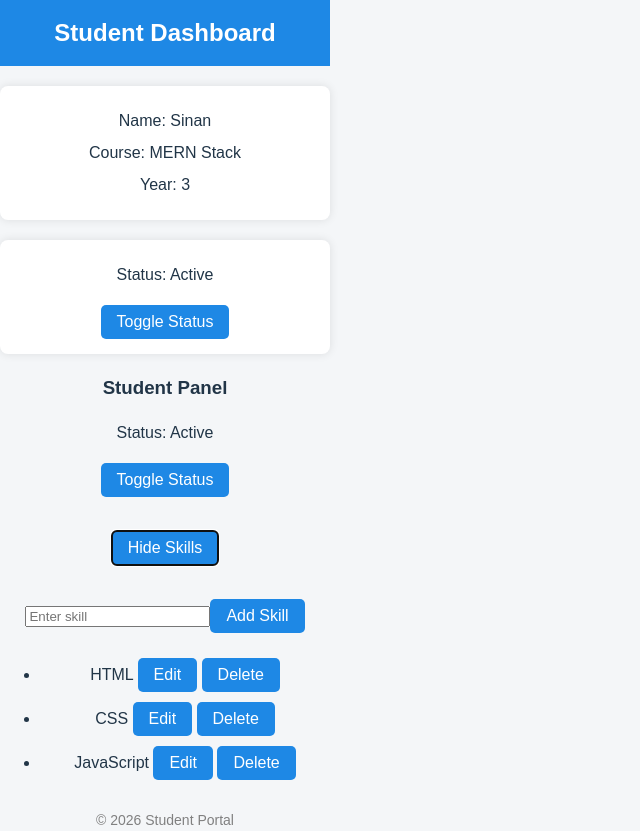
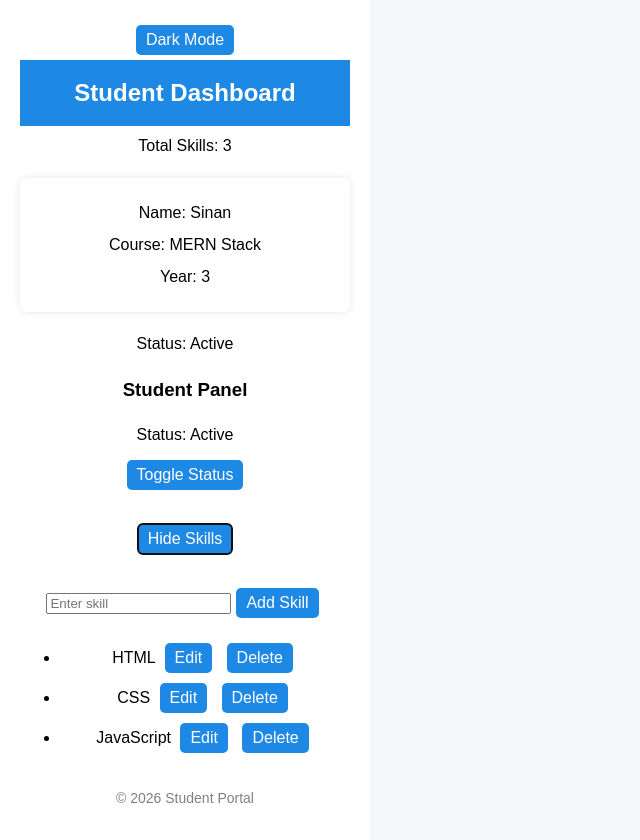
Before and after one commit to Sinan-028/Basic_react_components, a React (Vite) app: page / in a window 1280 px wide. Both pictures are taken after a click on the button "Show Skills". Shown: the whole page, without its empty margins (0-640 px from the left). Built offline with nearby package versions, Linux system fonts and the light colour scheme.

Commit message:
Day 11 : lifting state up and component communication

```diff
--- a/src/App.css
+++ b/src/App.css
@@ -56,3 +56,21 @@ footer {
   font-size: 14px;
   color: gray;
 }
+.light {
+  background-color: white;
+  color: black;
+  min-height: 100vh;
+  padding: 20px;
+}
+
+.dark {
+  background-color: #222;
+  color: white;
+  min-height: 100vh;
+  padding: 20px;
+}
+
+button {
+  margin: 5px;
+  padding: 6px 10px;
+}
--- a/src/App.jsx
+++ b/src/App.jsx
@@ -1,17 +1,29 @@
+import { useState } from "react";
 import Header from "./components/Header";
 import Profile from "./components/Profile";
 import Status from "./components/Status";
 import Footer from "./components/Footer";
 import StudentPanel from "./components/StudentPanel";
-
-
 import "./App.css";
 
+function App() {
+  const [active, setActive] = useState(true);
+  const [skills, setSkills] = useState(["HTML", "CSS", "JavaScript"]);
+  const [darkMode, setDarkMode] = useState(false);
 
-function App() {
   return (
-    <div>
-      <Header title="Student Dashboard" />
+    <div className={darkMode ? "dark" : "light"}>
+      <button
+        type="button"
+        onClick={() => setDarkMode(!darkMode)}
+      >
+        {darkMode ? "Light Mode" : "Dark Mode"}
+      </button>
+
+      <Header
+        title="Student Dashboard"
+        skillCount={skills.length}
+      />
 
       <Profile
         name="Sinan"
@@ -19,9 +31,14 @@ function App() {
         year="3"
       />
 
-      <Status />
-      <StudentPanel />
+      <Status active={active} />
 
+      <StudentPanel
+        active={active}
+        setActive={setActive}
+        skills={skills}
+        setSkills={setSkills}
+      />
 
       <Footer />
     </div>
--- a/src/components/Header.jsx
+++ b/src/components/Header.jsx
@@ -1,5 +1,10 @@
-function Header(props) {
-  return <h2>{props.title}</h2>;
+function Header({ title, skillCount }) {
+  return (
+    <div>
+      <h2>{title}</h2>
+      <p>Total Skills: {skillCount}</p>
+    </div>
+  );
 }
 
 export default Header;
--- a/src/components/Status.jsx
+++ b/src/components/Status.jsx
@@ -1,14 +1,7 @@
-import { useState } from "react";
-
-function Status() {
-  const [active, setActive] = useState(true);
-
+function Status({ active }) {
   return (
-    <div className="status-card">
+    <div>
       <p>Status: {active ? "Active" : "Inactive"}</p>
-      <button onClick={() => setActive(!active)}>
-        Toggle Status
-      </button>
     </div>
   );
 }
--- a/src/components/StudentPanel.jsx
+++ b/src/components/StudentPanel.jsx
@@ -1,13 +1,10 @@
 import { useState } from "react";
 
-function StudentPanel() {
-  const [active, setActive] = useState(true);
+function StudentPanel({ active, setActive, skills, setSkills }) {
   const [showSkills, setShowSkills] = useState(false);
   const [newSkill, setNewSkill] = useState("");
-  const [skills, setSkills] = useState(["HTML", "CSS", "JavaScript"]);
   const [editIndex, setEditIndex] = useState(null);
 
-  // Add Skill
   function addSkill() {
     if (newSkill.trim() === "") return;
 
@@ -15,19 +12,16 @@ function StudentPanel() {
     setNewSkill("");
   }
 
-  // Delete Skill
   function removeSkill(index) {
     const updatedSkills = skills.filter((_, i) => i !== index);
     setSkills(updatedSkills);
   }
 
-  // Start Editing
   function startEdit(index) {
     setNewSkill(skills[index]);
     setEditIndex(index);
   }
 
-  // Save Edited Skill
   function saveEdit() {
     if (newSkill.trim() === "") return;
 
@@ -44,19 +38,25 @@ function StudentPanel() {
       <h3>Student Panel</h3>
 
       <p>Status: {active ? "Active" : "Inactive"}</p>
-      <button onClick={() => setActive(!active)}>
+
+      <button
+        type="button"
+        onClick={() => setActive(!active)}
+      >
         Toggle Status
       </button>
 
       <br /><br />
 
-      <button onClick={() => setShowSkills(!showSkills)}>
+      <button
+        type="button"
+        onClick={() => setShowSkills(!showSkills)}
+      >
         {showSkills ? "Hide Skills" : "Show Skills"}
       </button>
 
       <br /><br />
 
-      {/* Input Section */}
       {showSkills && (
         <>
           <input
@@ -67,19 +67,29 @@ function StudentPanel() {
           />
 
           {editIndex === null ? (
-            <button onClick={addSkill}>Add Skill</button>
+            <button type="button" onClick={addSkill}>
+              Add Skill
+            </button>
           ) : (
-            <button onClick={saveEdit}>Save</button>
+            <button type="button" onClick={saveEdit}>
+              Save
+            </button>
           )}
 
           <ul style={{ marginTop: "15px" }}>
             {skills.map((skill, index) => (
               <li key={index}>
                 {skill}{" "}
-                <button onClick={() => startEdit(index)}>
+                <button
+                  type="button"
+                  onClick={() => startEdit(index)}
+                >
                   Edit
                 </button>{" "}
-                <button onClick={() => removeSkill(index)}>
+                <button
+                  type="button"
+                  onClick={() => removeSkill(index)}
+                >
                   Delete
                 </button>
               </li>
```
